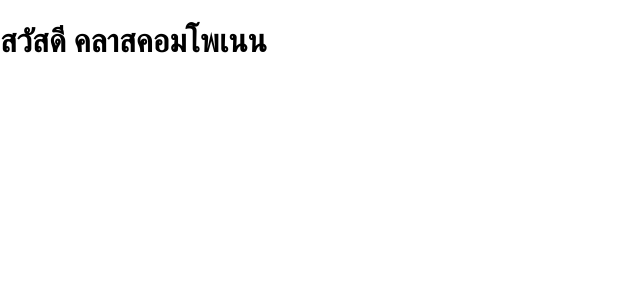
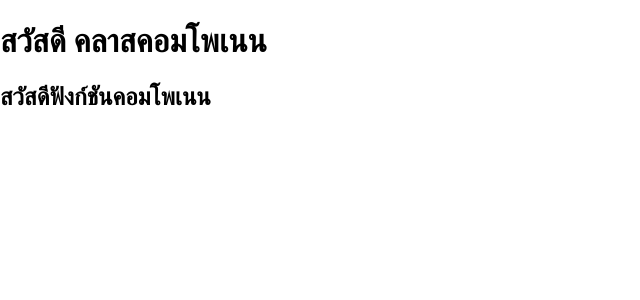
Before and after one commit to supakjack/react-bootstrap-redux, a React (Create React App) app in the folder class-component/: page / in a window 1280 px wide. Shown: the top 300 px of the page, without its empty margins (0-640 px from the left). Built offline with nearby package versions, Linux system fonts and the light colour scheme.

Commit message:
class + function component
class + function component

```diff
--- a/class-component/src/App.js
+++ b/class-component/src/App.js
@@ -1,10 +1,12 @@
 import React, { Component } from 'react'
+import Home from './Home'
 
 export class App extends Component {
   render() {
     return (
       <div>
         <h1>สวัสดี คลาสคอมโพเนน</h1>
+        <Home />
       </div>
     )
   }
--- /dev/null
+++ b/class-component/src/Home.js
@@ -0,0 +1,11 @@
+import React from 'react'
+
+function Home() {
+    return (
+        <div>
+            <h2>สวัสดีฟังก์ชันคอมโพเนน</h2>
+        </div>
+    )
+}
+
+export default Home
```
